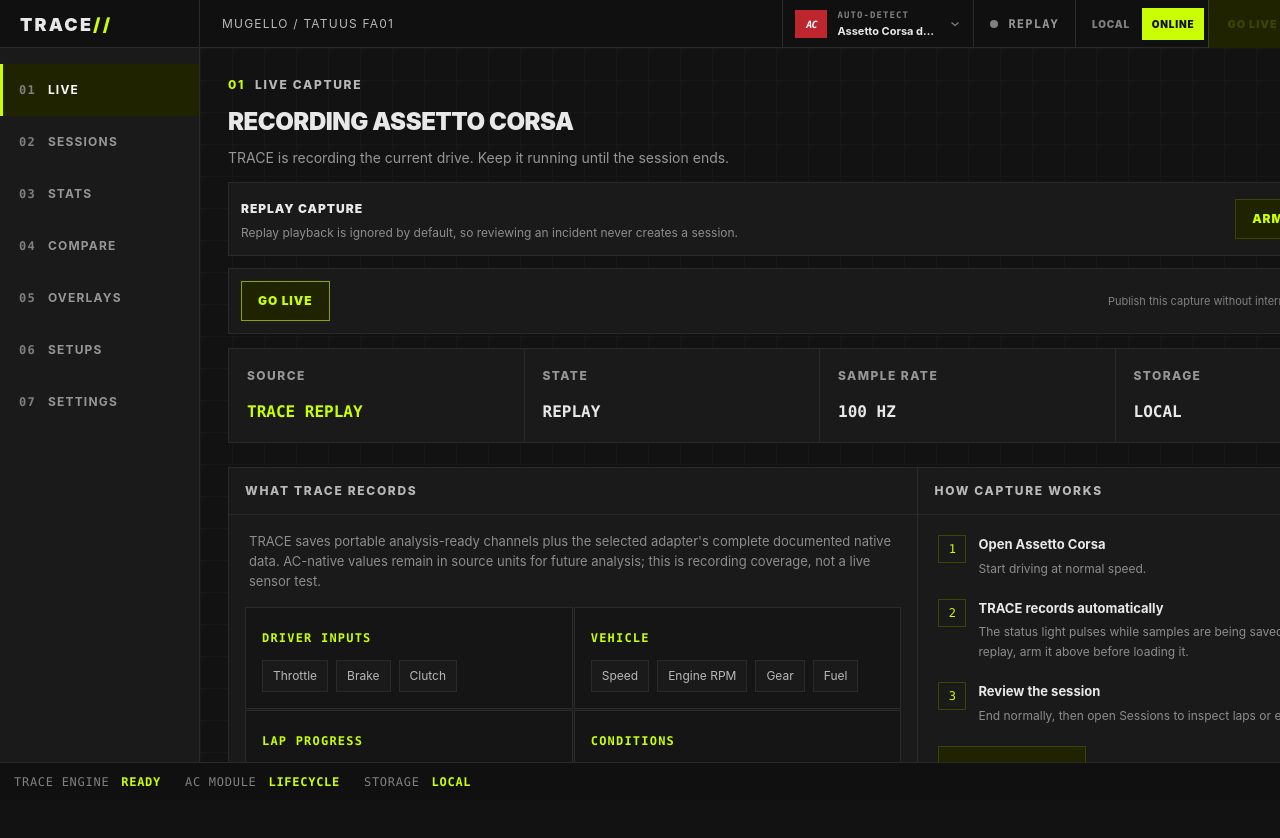
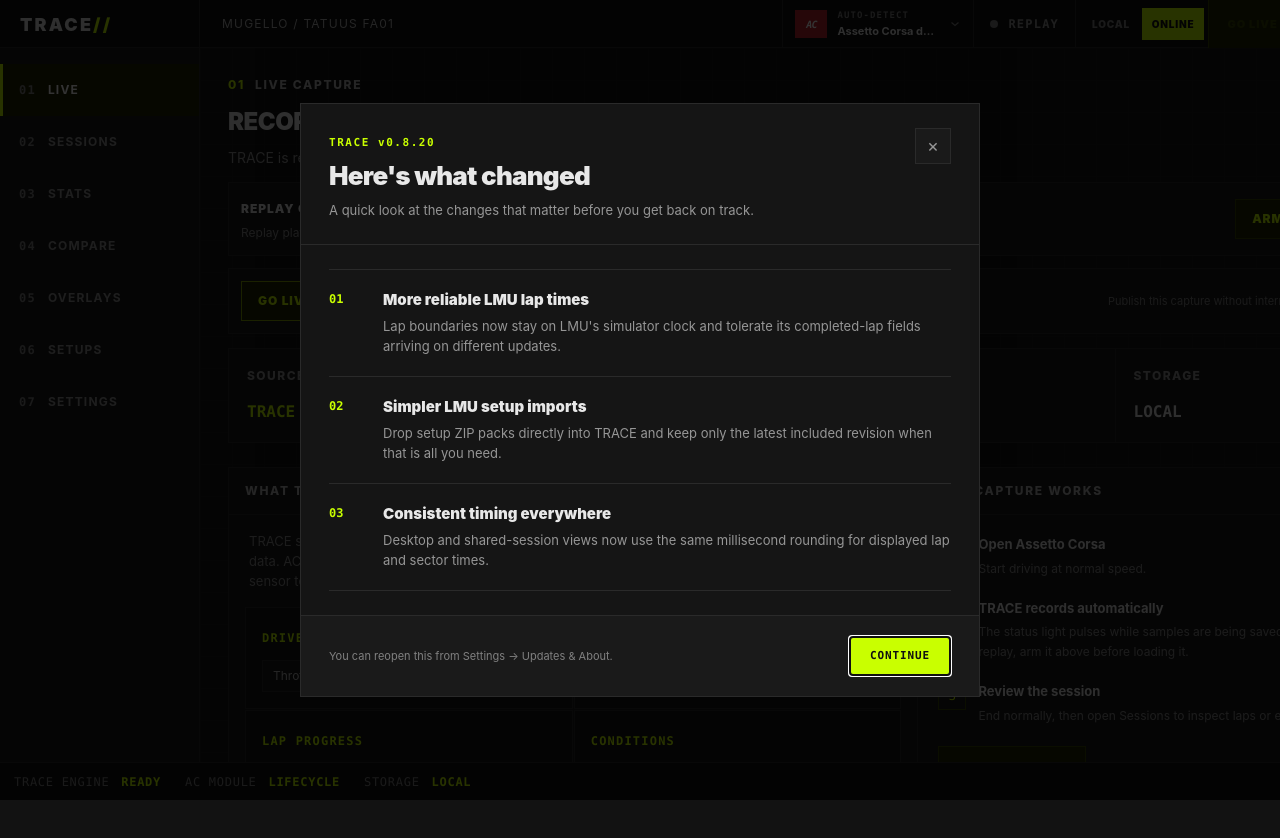
Before and after one commit to keystroke-tools/TRACE, a React (Vite) app in the folder apps/desktop/: page / in a window 1280 px wide. Shown: the top 838 px of the page. Built offline with nearby package versions, Linux system fonts and the light colour scheme.

Commit message:
Add first-launch release notes

```diff
--- a/apps/desktop/src/App.tsx
+++ b/apps/desktop/src/App.tsx
@@ -16,6 +16,8 @@ import {
 import { Footer } from "./app/Footer";
 import { Navigation, type Section } from "./app/Navigation";
 import { ImportProgressOverlay } from "./components/ImportProgressOverlay";
+import { markChangelogSeen, shouldShowChangelog } from "./features/changelog/changelog";
+import { WhatsNewDialog } from "./features/changelog/WhatsNewDialog";
 import { ComparePage } from "./features/compare/ComparePage";
 import type { ComparisonSelection } from "./features/compare/comparison-selection";
 import { LivePage } from "./features/live/LivePage";
@@ -28,6 +30,7 @@ import { SettingsPage } from "./features/settings/SettingsPage";
 import { SetupsPage } from "./features/setups/SetupsPage";
 import { StatsPage } from "./features/stats/StatsPage";
 import { autoIndexSetupsEnabled, indexDetectedSetupLibraries } from "./features/setups/setup-preferences";
+import { useUpdater } from "./features/update/UpdateContext";
 import { TitleBar } from "./TitleBar";
 import { useToast } from "./Toast";
 
@@ -39,6 +42,7 @@ function updateDiscordReviewActivity(activity: DiscordReviewActivity | null) {
 
 export function App() {
 	const showToast = useToast();
+	const updater = useUpdater();
 	const [status, setStatus] = useState<TelemetryStatus | null>(null);
 	const [liveBroadcast, setLiveBroadcast] = useState<LiveBroadcastStatus | null>(null);
 	const [liveSettings, setLiveSettings] = useState<LiveSettings | null>(null);
@@ -52,6 +56,7 @@ export function App() {
 	const [comparisonSelection, setComparisonSelection] = useState<ComparisonSelection | null>(null);
 	const [sharedImportProgress, setSharedImportProgress] = useState<SharedSessionImportProgress | null>(null);
 	const [starting, setStarting] = useState(true);
+	const [whatsNewOpen, setWhatsNewOpen] = useState(() => shouldShowChangelog(updater.currentVersion));
 	const announcedAutomaticSession = useRef<string | null>(null);
 	const announcedAutomaticError = useRef<string | null>(null);
 	const handledCompletedSession = useRef<string | null>(null);
@@ -59,6 +64,15 @@ export function App() {
 	const startupSetupIndexStarted = useRef(false);
 	const openSession = sessions.find((session) => session.id === openSessionId) ?? null;
 	const summarySession = sessions.find((session) => session.id === summarySessionId) ?? null;
+
+	useEffect(() => {
+		if (shouldShowChangelog(updater.currentVersion)) setWhatsNewOpen(true);
+	}, [updater.currentVersion]);
+
+	function closeWhatsNew() {
+		markChangelogSeen(updater.currentVersion);
+		setWhatsNewOpen(false);
+	}
 
 	useEffect(() => {
 		if (!isTauri()) return undefined;
@@ -469,10 +483,11 @@ export function App() {
 				)}
 				{section === "OVERLAYS" && <OverlaysPage sessions={sessions} status={status} />}
 				{section === "SETUPS" && <SetupsPage />}
-				{section === "SETTINGS" && <SettingsPage />}
+				{section === "SETTINGS" && <SettingsPage onShowChangelog={() => setWhatsNewOpen(true)} />}
 			</section>
 			<Footer status={status} />
 			{starting && <StartupOverlay />}
+			{!starting && whatsNewOpen && <WhatsNewDialog version={updater.currentVersion} onClose={closeWhatsNew} />}
 			{summarySession && (
 				<SessionSummaryModal
 					session={summarySession}
--- /dev/null
+++ b/apps/desktop/src/features/changelog/WhatsNewDialog.tsx
@@ -0,0 +1,70 @@
+import { useEffect } from "react";
+import { CURRENT_CHANGELOG, normalizeVersion } from "./changelog";
+
+export function WhatsNewDialog({ version, onClose }: { version: string; onClose: () => void }) {
+	useEffect(() => {
+		function closeOnEscape(event: KeyboardEvent) {
+			if (event.key === "Escape") onClose();
+		}
+		document.addEventListener("keydown", closeOnEscape);
+		return () => document.removeEventListener("keydown", closeOnEscape);
+	}, [onClose]);
+
+	return (
+		<div className="fixed inset-0 z-[120] grid place-items-center bg-black/80 p-8" role="presentation">
+			<section
+				role="dialog"
+				aria-modal="true"
+				aria-labelledby="whats-new-title"
+				aria-describedby="whats-new-intro"
+				className="w-full max-w-[680px] border border-trace-divider bg-trace-deep"
+			>
+				<header className="flex items-start justify-between gap-6 border-b border-trace-divider px-7 py-6">
+					<div>
+						<span className="font-mono text-[11px] font-bold tracking-[.14em] text-trace-accent">TRACE v{normalizeVersion(version)}</span>
+						<h2 id="whats-new-title" className="mt-2 text-[26px] font-black leading-tight tracking-[-.03em]">
+							Here&apos;s what changed
+						</h2>
+						<p id="whats-new-intro" className="mt-2 text-[13px] leading-5 text-trace-muted">
+							{CURRENT_CHANGELOG.intro}
+						</p>
+					</div>
+					<button
+						type="button"
+						onClick={onClose}
+						aria-label="Close what's new"
+						className="grid size-9 shrink-0 place-items-center border border-trace-divider bg-trace-surface text-lg text-trace-muted hover:border-trace-soft hover:text-white"
+					>
+						×
+					</button>
+				</header>
+
+				<div className="px-7 py-6">
+					<div className="divide-y divide-trace-divider border-y border-trace-divider">
+						{CURRENT_CHANGELOG.highlights.map((highlight, index) => (
+							<article key={highlight.title} className="grid grid-cols-[38px_1fr] gap-4 py-5">
+								<span className="font-mono text-[12px] font-bold text-trace-accent">{String(index + 1).padStart(2, "0")}</span>
+								<div>
+									<h3 className="text-[15px] font-black leading-5 text-trace-text">{highlight.title}</h3>
+									<p className="mt-1.5 text-[13px] leading-5 text-trace-muted">{highlight.description}</p>
+								</div>
+							</article>
+						))}
+					</div>
+				</div>
+
+				<footer className="flex items-center justify-between gap-5 border-t border-trace-divider bg-trace-surface px-7 py-5">
+					<p className="text-[11px] leading-4 text-trace-dim">You can reopen this from Settings → Updates &amp; About.</p>
+					<button
+						type="button"
+						onClick={onClose}
+						autoFocus
+						className="min-h-10 shrink-0 border border-trace-accent bg-trace-accent px-5 font-mono text-[11px] font-black tracking-[.08em] text-trace-black hover:bg-trace-accent-strong"
+					>
+						CONTINUE
+					</button>
+				</footer>
+			</section>
+		</div>
+	);
+}
--- /dev/null
+++ b/apps/desktop/src/features/changelog/changelog.ts
@@ -0,0 +1,48 @@
+export const CHANGELOG_STORAGE_KEY = "trace.whats-new.seen-version";
+
+export interface ChangelogHighlight {
+	title: string;
+	description: string;
+}
+
+export const CURRENT_CHANGELOG: { intro: string; highlights: ChangelogHighlight[] } = {
+	intro: "A quick look at the changes that matter before you get back on track.",
+	highlights: [
+		{
+			title: "More reliable LMU lap times",
+			description: "Lap boundaries now stay on LMU's simulator clock and tolerate its completed-lap fields arriving on different updates.",
+		},
+		{
+			title: "Simpler LMU setup imports",
+			description: "Drop setup ZIP packs directly into TRACE and keep only the latest included revision when that is all you need.",
+		},
+		{
+			title: "Consistent timing everywhere",
+			description: "Desktop and shared-session views now use the same millisecond rounding for displayed lap and sector times.",
+		},
+	],
+};
+
+export function normalizeVersion(version: string) {
+	return version.trim().replace(/^v/i, "");
+}
+
+export function shouldShowChangelog(version: string, storage: Pick<Storage, "getItem"> = window.localStorage) {
+	const current = normalizeVersion(version);
+	if (!current) return false;
+	try {
+		return normalizeVersion(storage.getItem(CHANGELOG_STORAGE_KEY) ?? "") !== current;
+	} catch {
+		return true;
+	}
+}
+
+export function markChangelogSeen(version: string, storage: Pick<Storage, "setItem"> = window.localStorage) {
+	const current = normalizeVersion(version);
+	if (!current) return;
+	try {
+		storage.setItem(CHANGELOG_STORAGE_KEY, current);
+	} catch {
+		// A locked-down webview should not prevent TRACE from opening.
+	}
+}
--- a/apps/desktop/src/features/settings/SettingsPage.tsx
+++ b/apps/desktop/src/features/settings/SettingsPage.tsx
@@ -47,7 +47,7 @@ function normalizeServiceEndpoint(value: string) {
 	}
 }
 
-export function SettingsPage() {
+export function SettingsPage({ onShowChangelog }: { onShowChangelog: () => void }) {
 	const showToast = useToast();
 	const updater = useUpdater();
 	const [activeTab, setActiveTab] = useState<SettingsTab>("general");
@@ -956,11 +956,19 @@ export function SettingsPage() {
 								</div>
 							)}
 						</div>
+						<div className="flex shrink-0 flex-wrap justify-end gap-2">
+							<button
+								type="button"
+								onClick={onShowChangelog}
+								className="min-h-11 border border-trace-divider bg-trace-deep px-4 font-mono text-[11px] font-bold tracking-[.06em] text-trace-muted hover:border-trace-soft hover:text-trace-text"
+							>
+								WHAT&apos;S NEW
+							</button>
 							<button
 								type="button"
 								onClick={runUpdateAction}
 								disabled={updateBusy}
-							className="min-h-11 min-w-44 shrink-0 border border-trace-accent bg-trace-accent-wash px-4 font-mono text-[11px] font-bold tracking-[.06em] text-trace-accent hover:bg-trace-accent hover:text-trace-black disabled:cursor-wait disabled:border-trace-divider disabled:bg-trace-deep disabled:text-trace-dim"
+								className="min-h-11 min-w-44 border border-trace-accent bg-trace-accent-wash px-4 font-mono text-[11px] font-bold tracking-[.06em] text-trace-accent hover:bg-trace-accent hover:text-trace-black disabled:cursor-wait disabled:border-trace-divider disabled:bg-trace-deep disabled:text-trace-dim"
 							>
 								{updater.phase === "checking"
 									? "CHECKING…"
@@ -972,6 +980,7 @@ export function SettingsPage() {
 												? "CHECK AGAIN"
 												: "CHECK FOR UPDATES"}
 							</button>
+						</div>
 					</div>
 				</section>
 			</div>
```
Also changed, not shown: 3 other files (tests, documents, lock files or other folders). Lines whose indentation alone changed are shown as unchanged.
